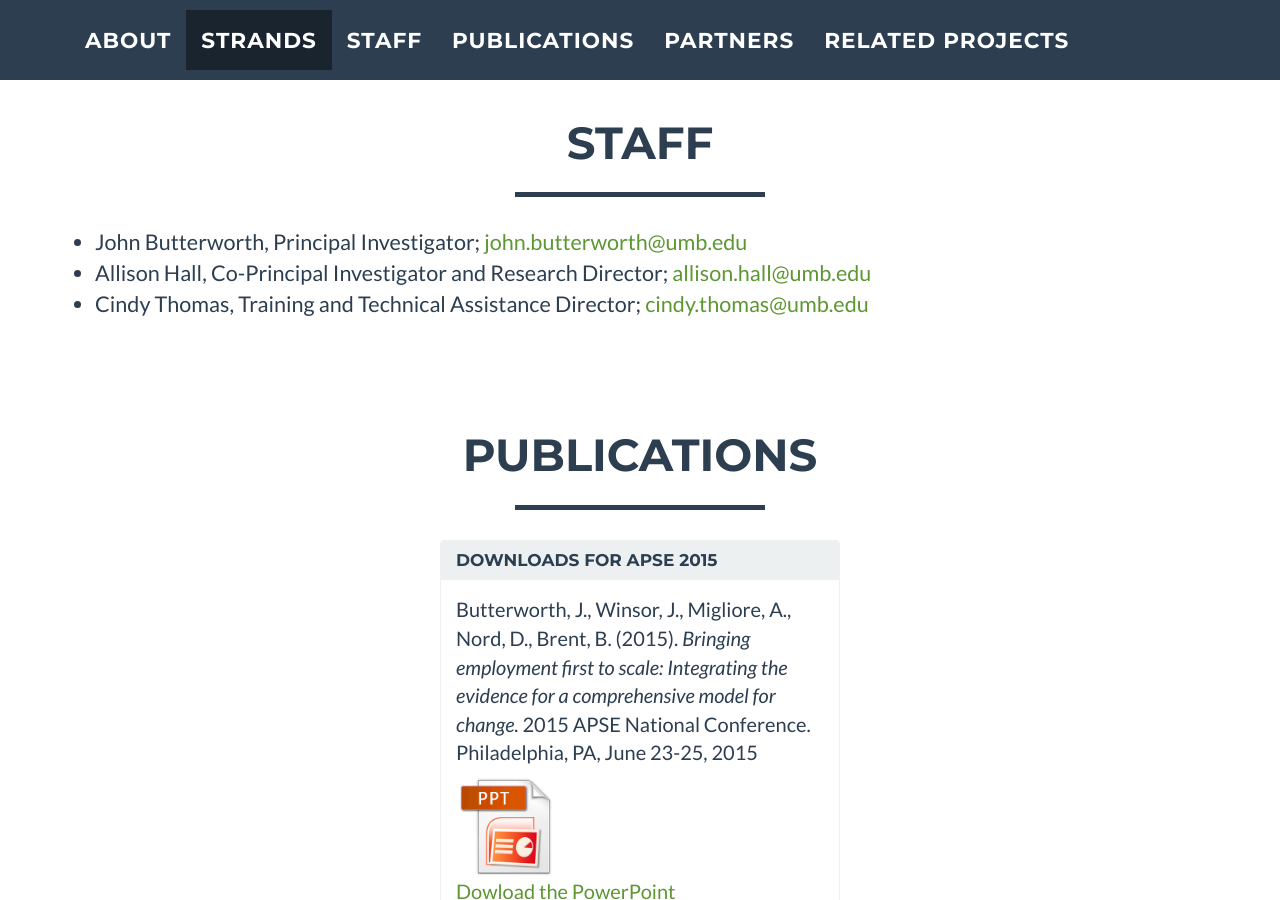
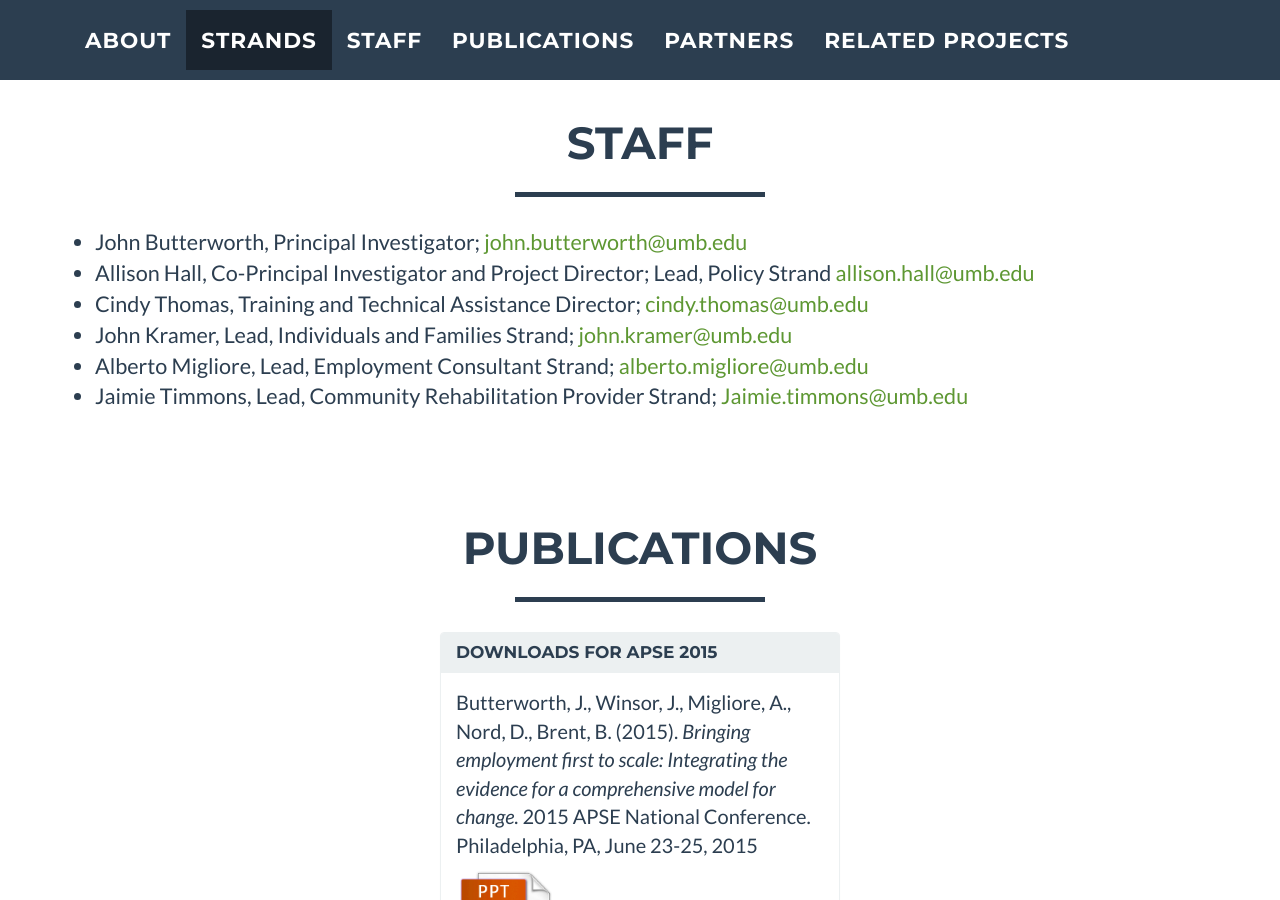
Before and after one commit to communityinclusion/thinkwork.org, a Jekyll site: the page built from index.html, in a window 1280 px wide and 900 px high, scrolled down 2228 px. Built offline with Jekyll 4.4.1, drawn with Linux system fonts in a browser that asks for light colours.

Commit message:
new staff

```diff
--- a/_includes/contact_static.html
+++ b/_includes/contact_static.html
@@ -12,8 +12,12 @@
 
 <ul>
 <li>John Butterworth, Principal Investigator; <a href="mailto:john.butterworth@umb.edu">john.butterworth@umb.edu</a></li>
-<li>Allison Hall, Co-Principal Investigator and Research Director; <a href="mailto:allison.hall@umb.edu">allison.hall@umb.edu</a></li>
+<li>Allison Hall, Co-Principal Investigator and Project Director; Lead, Policy Strand <a href="mailto:allison.hall@umb.edu">allison.hall@umb.edu</a></li>
 <li>Cindy Thomas, Training and Technical Assistance Director; <a href="mailto:cindy.thomas@umb.edu">cindy.thomas@umb.edu</a></li>
+<li>John Kramer, Lead, Individuals and Families Strand; <a href="mailto:john.kramer@umb.edu">john.kramer@umb.edu</a></li>
+<li>Alberto Migliore, Lead, Employment Consultant Strand; <a href="mailto:alberto.migliore@umb.edu">alberto.migliore@umb.edu</a></li>
+<li>Jaimie Timmons, Lead, Community Rehabilitation Provider Strand; <a href="mailto:Jaimie.timmons@umb.edu">Jaimie.timmons@umb.edu</a></li>
+
 </ul>
 
 		</div>
```
